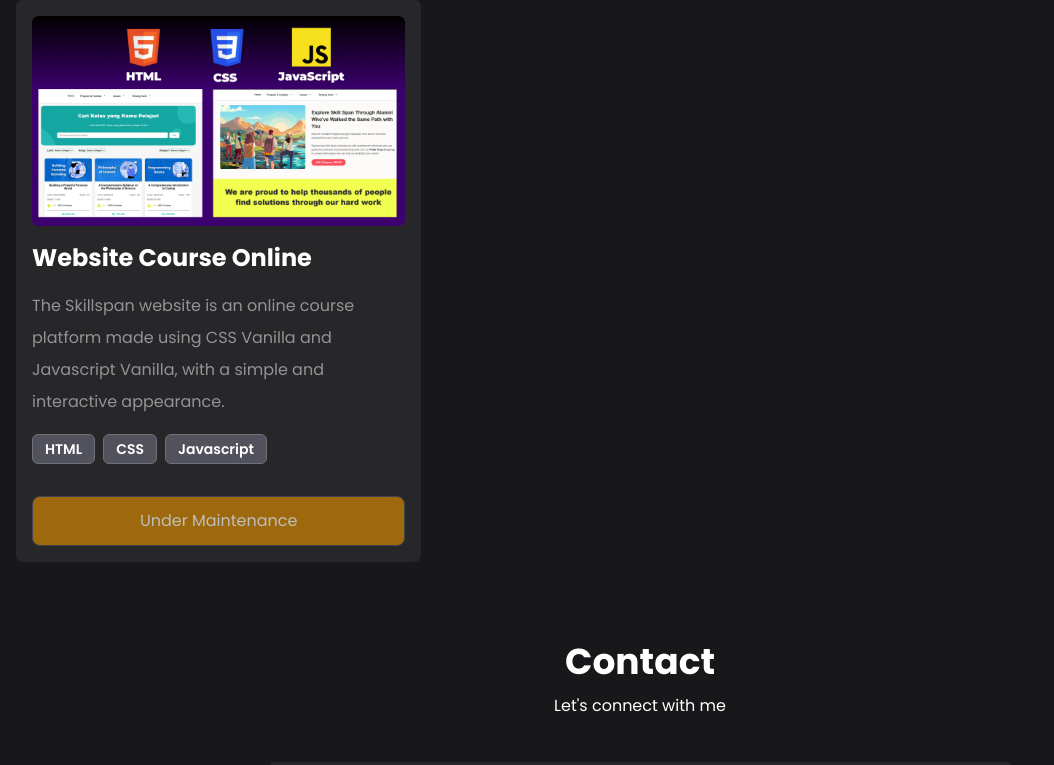
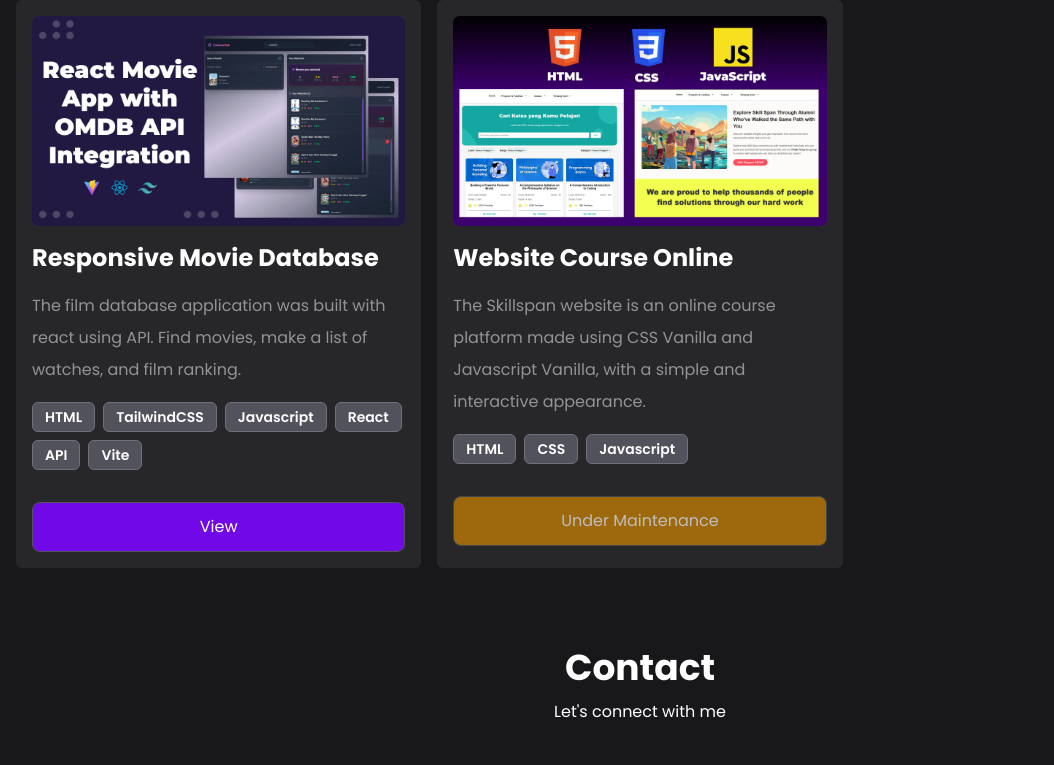
Before and after one commit to maulaibrahimsyahwi/Maula-Ibrahim-Syahwi, a React (Vite) app: page / in a window 1280 px wide. Shown: the part 2674-3439 px from the top of the page, without its empty margins (0-1054 px from the left). Built offline with nearby package versions, Linux system fonts and the light colour scheme.

Commit message:
plus project

```diff
--- a/src/data.js
+++ b/src/data.js
@@ -25,7 +25,7 @@ import Project1 from "/assets/proyek/proyek1.webp";
 import Project2 from "/assets/proyek/proyek2.webp";
 import Project3 from "/assets/proyek/proyek3.webp";
 import Project4 from "/assets/proyek/proyek4.webp";
-
+import Project5 from "/assets/proyek/proyek5.webp";
 // Data Image
 const DataImage = {
   HeroImage,
@@ -106,10 +106,20 @@ export const listProject = [
   {
     id: 4,
     gambar: Project4,
+    nama: "Responsive Movie Database",
+    desk: "The film database application was built with react using API. Find movies, make a list of watches, and film ranking.",
+    tools: ["HTML", "TailwindCSS", "Javascript", "React", "API", "Vite"],
+    dad: "500",
+    link: "https://movie-finder-watchlist-manager.vercel.app/",
+    status: "active",
+  },
+  {
+    id: 5,
+    gambar: Project5,
     nama: "Website Course Online",
     desk: "The Skillspan website is an online course platform made using CSS Vanilla and Javascript Vanilla, with a simple and interactive appearance.",
     tools: ["HTML", "CSS", "Javascript"],
-    dad: "500",
+    dad: "600",
     link: "https://task-manager-demo.netlify.app",
     status: "maintenance",
   },
```
Also changed, not shown: public/assets/proyek/proyek4.webp, public/assets/proyek/proyek5.webp (added).
